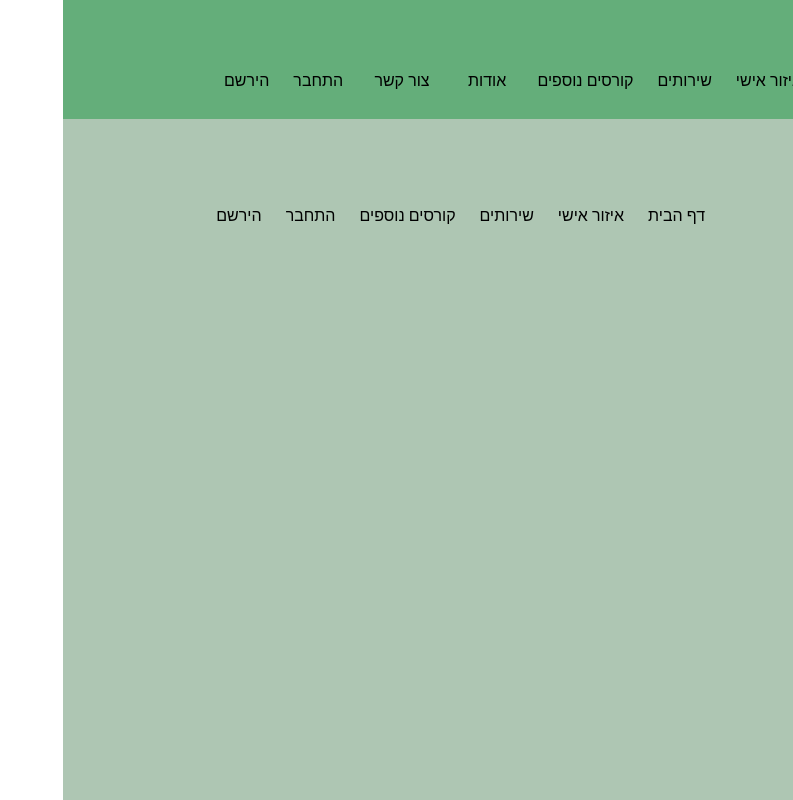
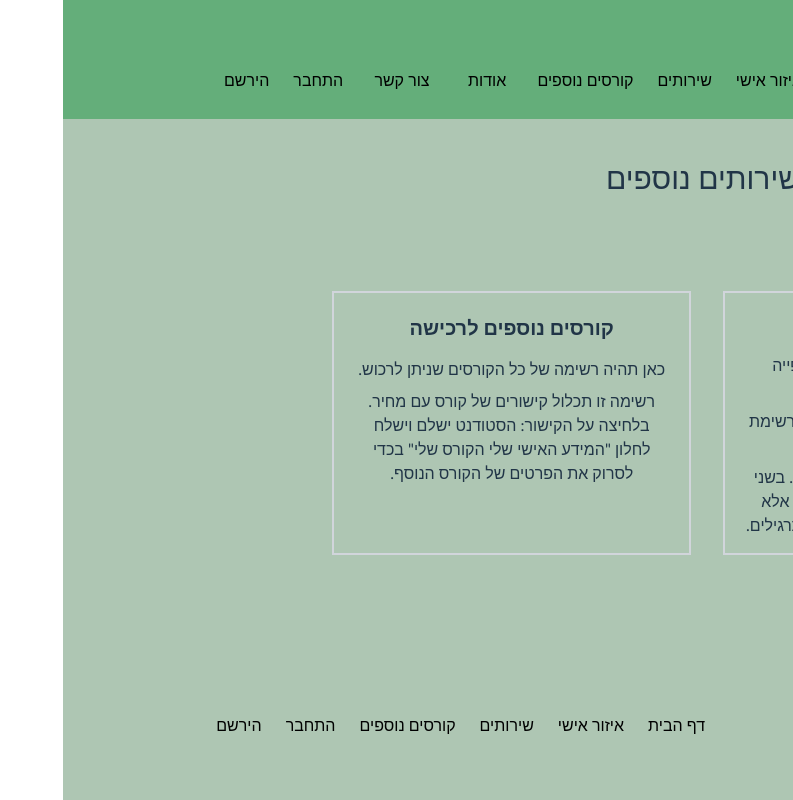
Before and after one commit to MiriFurman1/Aspirli, a React (Vite) app in the folder Frontend/: page /services in a window 1280 px wide. Shown: the whole page, without its empty margins (487-1280 px from the left). Built offline with nearby package versions, Linux system fonts and the light colour scheme.

Commit message:
basic services page added

```diff
--- a/Frontend/src/pages/Services.tsx
+++ b/Frontend/src/pages/Services.tsx
@@ -1,9 +1,36 @@
-import React from 'react'
+import React from "react";
 
-function Services() {
+const Services = () => {
   return (
-    <div className='w-screen'>Services</div>
-  )
-}
+    <div className="text-center w-screen h-2/3 flex flex-col items-center">
+      <h1 className="text-3xl m-10">שירותים נוספים</h1>
 
-export default Services
+      <div className=" flex justify-around p-10 w-2/3">
+        <div className="flex-1 m-4 p-4 border-2 border-gray-300 ">
+          <h2 className="text-xl font-bold mb-4"> רכישת תרגיל נוסף</h2>
+          <p className="mb-2">
+            כאן ניתן לרכוש תרגילים נוספים לצפייה אינטראקטיבית.
+          </p>
+          <p className="mb-2">הסטודנט יבחר נושא ואז יבחר שאלה מרשימת שאלות.</p>
+          <p>
+            כמו כן יהיה לחצן "אין את השאלה שלי". בשני המקרים השאלה לא תעלה
+            אוטומטית אלא המרצה יעלה לו את הסרטון לממשק התרגילים.
+          </p>
+        </div>
+        <div className="flex-1 m-4 p-4 border-2 border-gray-300 p-5">
+          <h2 className="text-xl font-bold mb-4">
+            קורסים נוספים לרכישה
+          </h2>
+          <p className="mb-2">כאן תהיה רשימה של כל הקורסים שניתן לרכוש.</p>
+          <p className="mb-2">
+            רשימה זו תכלול קישורים של קורס עם מחיר. בלחיצה על הקישור: הסטודנט
+            ישלם וישלח לחלון "המידע האישי שלי הקורס שלי" בכדי לסרוק את הפרטים של
+            הקורס הנוסף.
+          </p>
+        </div>
+      </div>
+    </div>
+  );
+};
+
+export default Services;
```
